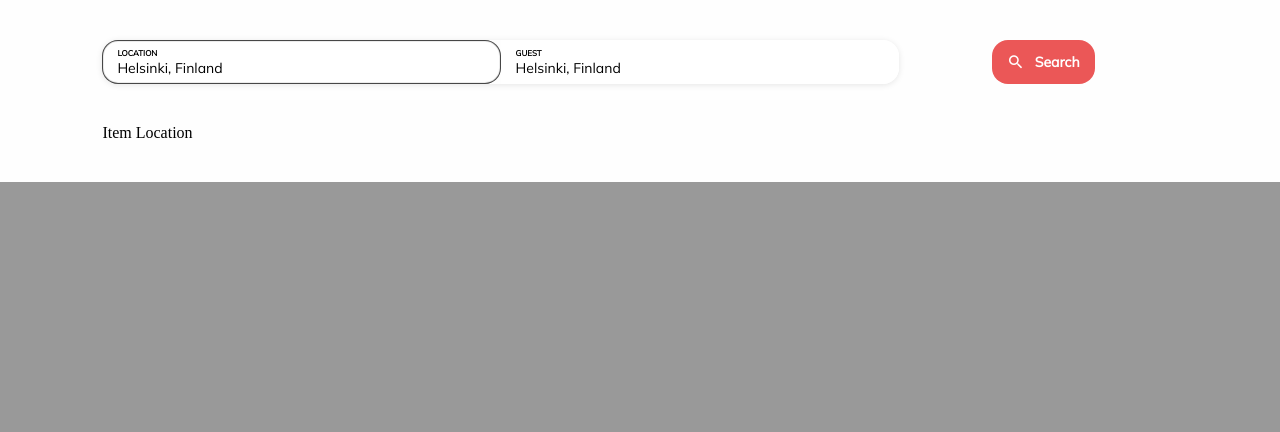
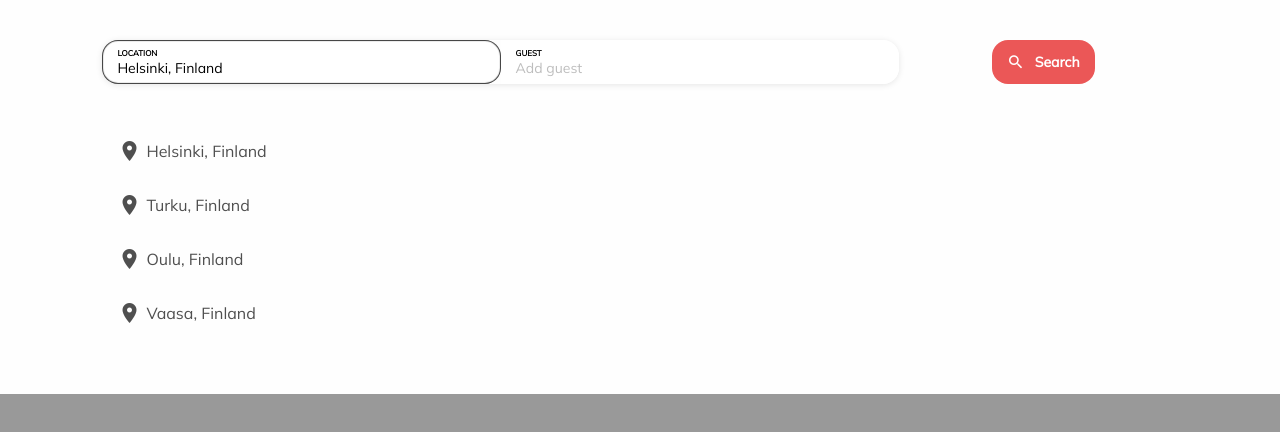
Before and after one commit to ralphZero/Windbnb, a React (Create React App) app: page / in a window 1280 px wide. Shown: the top 432 px of the page. Built offline with nearby package versions, Linux system fonts and the light colour scheme.

Commit message:
working on guests

```diff
--- /dev/null
+++ b/src/components/Guests.js
@@ -0,0 +1,49 @@
+import styles from './MenuModal.module.css';
+
+const Guests = ({adult, children, onAdultCountUpdated}) => {
+
+    let adultCount = adult
+    let childrenCount = children
+
+    function countingAdult(e){
+        const key = e.currentTarget.dataset.key
+        if(key === 'plus'){
+            adultCount = adultCount + 1;
+        }else{
+            adultCount = adultCount > 0 ? (adultCount - 1) : (adultCount)
+        }
+        onAdultCountUpdated('adult', adultCount)
+    }
+
+    function countingChildren(e){
+        const key = e.currentTarget.dataset.key
+        if(key === 'plus'){
+            childrenCount = childrenCount + 1;
+        }else{
+            childrenCount = childrenCount > 0 ? (childrenCount - 1) : (childrenCount)
+        }
+        onAdultCountUpdated('children', childrenCount)
+    }
+
+    return (
+        <div className={styles.guests} style={{height : 230}}>
+            <div className={styles.guestsTitle}>Adults</div>
+            <div>Ages 13 or above</div>
+            <div className={styles.counterContainer}>
+                <button data-key='minus' onClick={(e) => {countingAdult(e)}} className={styles.btnCounter}>-</button>
+                <span className={styles.counter}>{adult}</span>
+                <button data-key='plus' onClick={(e) => {countingAdult(e)}} className={styles.btnCounter}>+</button>
+            </div>
+            <br /><br />
+            <div className={styles.guestsTitle}>Children</div>
+            <div>Ages 2 - 12</div>
+            <div className={styles.counterContainer}>
+                <button data-key='minus' onClick={(e) => {countingChildren(e)}} className={styles.btnCounter}>-</button>
+                <span className={styles.counter}>{children}</span>
+                <button data-key='plus' onClick={(e) => {countingChildren(e)}} className={styles.btnCounter}>+</button>
+            </div>
+        </div>
+    )
+}
+
+export default Guests
--- /dev/null
+++ b/src/components/Locations.js
@@ -0,0 +1,28 @@
+import styles from './MenuModal.module.css'
+
+const Locations = (props) => {
+
+    const list = [
+        'Helsinki, Finland',
+        'Turku, Finland',
+        'Oulu, Finland',
+        'Vaasa, Finland'
+    ]
+
+    const locations = list.map(location => {
+        return (
+            <div className={styles.location} key={Math.random()}>
+                <span className='material-icons'>place</span>
+                <span>{location}</span>
+            </div>
+        )
+    })
+
+    return (
+        <div style={{height : 230}}>
+            {locations}
+        </div>
+    )
+}
+
+export default Locations
--- a/src/components/MenuModal.js
+++ b/src/components/MenuModal.js
@@ -1,10 +1,15 @@
 import React, { Component } from 'react'
+import Guests from './Guests';
+import Locations from './Locations';
 import styles from './MenuModal.module.css';
 import ModalButtonBar from './ModalButtonbar';
 
 class MenuModal extends Component {
     state = {
-        active : 1
+        active : 1,
+        adultCount : 0,
+        childrenCount : 0,
+        guestCount : 0
     }
 
     onActiveChange = (e) => {
@@ -14,22 +19,43 @@ class MenuModal extends Component {
         })
     }
 
+    onGuestDataChanged = (who, data) => {
+        if(who === 'adult'){
+            this.setState({
+                adultCount : data
+            })
+            this.setState((state, props) => ({
+                guestCount : state.adultCount + state.childrenCount
+            }))
+            console.log('total '+ this.state.guestCount);
+        }else{
+            this.setState({
+                childrenCount : data
+            })
+            this.setState((state, props) => ({
+                guestCount : state.adultCount + state.childrenCount
+            }))
+            console.log('total '+ this.state.guestCount);
+        }
+
+    }
+
     render() {
         return (
             <div className={styles.modal}>
                 <div className={styles.modalContent}>
                     <div className={styles.modalBlockOne}>
-                        <ModalButtonBar active={this.state.active} onClick={this.onActiveChange}/>
+                        <ModalButtonBar guestCount={this.state.guestCount} active={this.state.active} onClick={this.onActiveChange}/>
                         {this.state.active === 1 ? (
                             <div className={styles.modalList}>
-                                <div>Item Location</div>
+                                <Locations />
                                 <div></div>
                             </div>
 
                         ) : (
                             <div className={styles.modalList}>
                                 <div></div>
-                                <div>Item Guest</div>
+                                <Guests adult={this.state.adultCount} children={this.state.childrenCount} onAdultCountUpdated={this.onGuestDataChanged} />
                             </div>
 
                         )}
--- a/src/components/MenuModal.module.css
+++ b/src/components/MenuModal.module.css
@@ -89,3 +89,42 @@
     grid-template-columns: repeat(2, 1fr);
     margin-top: 5vh;
 }
+/*location*/
+.location{
+    display: flex;
+    align-items: center;
+    gap: 5px;
+    padding: 15px;
+    color: #4f4f4f;
+    font-family: 'Mulish', sans-serif;
+    font-weight: 400;
+}
+
+.location:hover{
+    transition: color .3s ease;
+    color: #EB5757;
+    cursor: pointer;
+}
+/*Guest*/
+.guests{
+    font-family: 'Mulish', sans-serif;
+}
+.guestsTitle{
+    font-weight: 800;
+}
+.counterContainer{
+    margin-top: 10px;
+}
+.counter{
+    padding: 5px 15px;
+}
+.btnCounter{
+    display: inline-flex;
+    align-items: center;
+    justify-content: center;
+    background-color: #ffffff;
+    width: 20px;
+    height: 20px;
+    border: 1px solid #333333;
+    border-radius: 5px;
+}
--- a/src/components/ModalButtonbar.js
+++ b/src/components/ModalButtonbar.js
@@ -1,7 +1,8 @@
 import styles from './MenuModal.module.css'
 
-const ModalButtonBar = ({active, onClick}) => {
-
+const ModalButtonBar = ({guestCount, active, onClick}) => {
+    const guest = guestCount === 0 ? ('Add guest') : (guestCount === 1 ? (guestCount+' guest') : (guestCount+' guests'));
+    const guestColor = guestCount === 0 ? ({color : '#bdbdbd'}) : null
     return (
         active === 1 ? (
             <div className={styles.modalButtons}>
@@ -11,7 +12,7 @@ const ModalButtonBar = ({active, onClick}) => {
                 </button>
                 <button data-key='2' onClick={(e)=>onClick(e)} className={styles.button+' '+styles.buttonGuest}>
                     <div className={styles.buttonTitle}>GUEST</div>
-                    <div className={styles.buttonSubtitle}>Helsinki, Finland</div>
+                    <div className={styles.buttonSubtitle} style={guestColor}>{guest}</div>
                 </button>
             </div>
         ) : (
@@ -22,7 +23,7 @@ const ModalButtonBar = ({active, onClick}) => {
                 </button>
                 <button  data-key='2' onClick={(e)=>onClick(e)} className={styles.button+' '+styles.buttonGuest+' '+styles.active}>
                     <div className={styles.buttonTitle}>GUEST</div>
-                    <div className={styles.buttonSubtitle}>Helsinki, Finland</div>
+                    <div className={styles.buttonSubtitle} style={guestColor}>{guest}</div>
                 </button>
             </div>
         )
```
